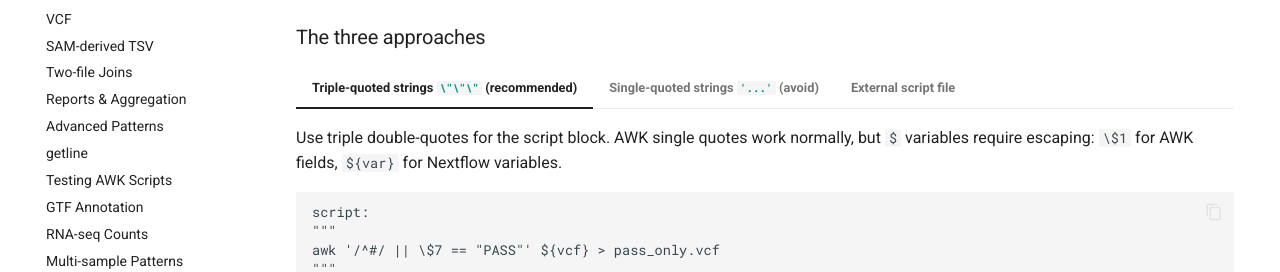
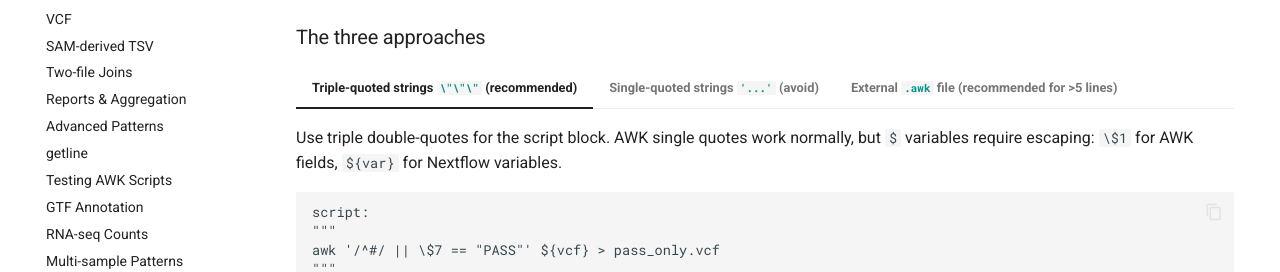
Before and after one commit to chrstphdm/awk-bioinfo-cookbook, an MkDocs documentation site: the page built from docs/15-nextflow.md, in a window 1280 px wide and 900 px high, scrolled down 1387 px. Shown: the part 180-452 px from the top of the window. Built offline with MkDocs 1.6.1 and Material for MkDocs 9.7.7, drawn with Linux system fonts in a browser that asks for light colours; comment, search, counter and statistics services are not loaded; part of the change alters nothing that is shown.

Commit message:
feat: promote .awk files as recommended approach in Nextflow chapter
Renames "External script file" tab to "External .awk file (recommended
for >5 lines)", expands benefits (zero quoting conflicts, testable,
reusable), adds cross-reference to Fundamentals .awk section.

````diff
--- a/docs/15-nextflow.md
+++ b/docs/15-nextflow.md
@@ -104,21 +104,31 @@ inside the AWK program ends the Groovy string prematurely.
     'awk \'/^#/ || $7 == "PASS"\' ' + vcf + ' > pass_only.vcf'
     ```
 
-=== "External script file"
+=== "External `.awk` file (recommended for >5 lines)"
 
-    Place the AWK program in a `bin/` script file or pass it via `-f`:
+    Place the AWK program in a `.awk` file in the pipeline's `bin/` directory and
+    call it with `-f`. This **eliminates all quoting issues** — no `\$` escaping,
+    no triple-quoted strings:
 
     ```nextflow
-    // bin/filter_pass.awk is committed to the repo
+    // bin/filter_pass.awk is committed to the pipeline repo
     script:
     """
-    awk -f ${projectDir}/bin/filter_pass.awk ${vcf} > pass_only.vcf
+    awk -v min_qual=${params.min_qual} \
+        -f ${projectDir}/bin/filter_pass.awk \
+        ${vcf} > pass_only.vcf
     """
     ```
 
+    - Zero quoting conflicts — AWK code is plain AWK, Nextflow code is plain Nextflow
     - Clean separation of AWK logic and Nextflow plumbing
-    - Easier to test the AWK script independently
-    - **Good choice when the AWK script is longer than ~10 lines**
+    - Easier to test the AWK script independently (`awk -f bin/filter_pass.awk test.vcf`)
+    - Version-controlled alongside the pipeline
+    - Reusable across multiple processes
+    - **Recommended when the AWK script is longer than ~5 lines**
+
+    See [Fundamentals → AWK script files](01-fundamentals.md#awk-script-files-awk) for
+    naming conventions (`.awk` vs `.gawk`), shebang lines, and the `-f` flag.
 
 ---
 
````
